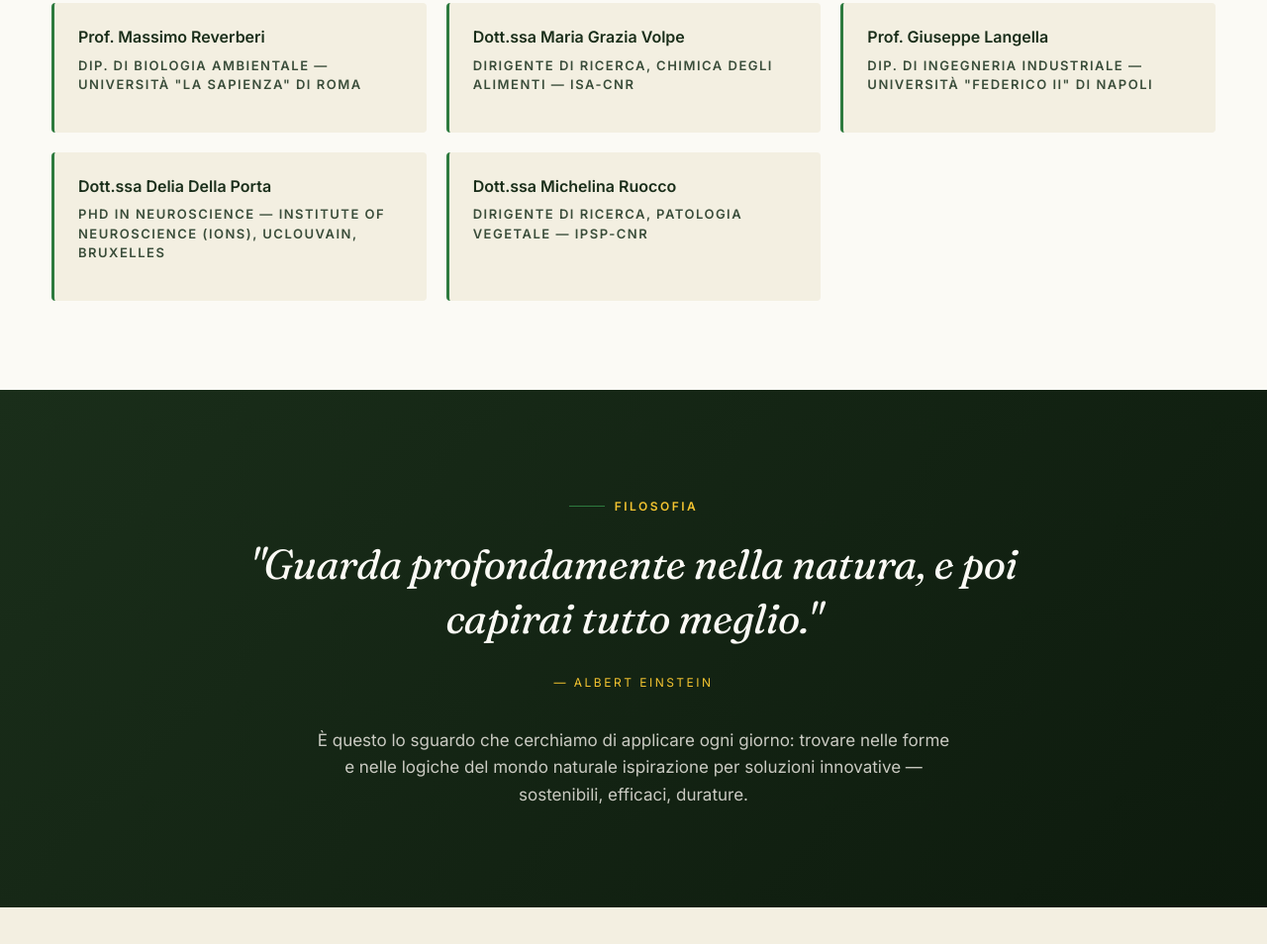
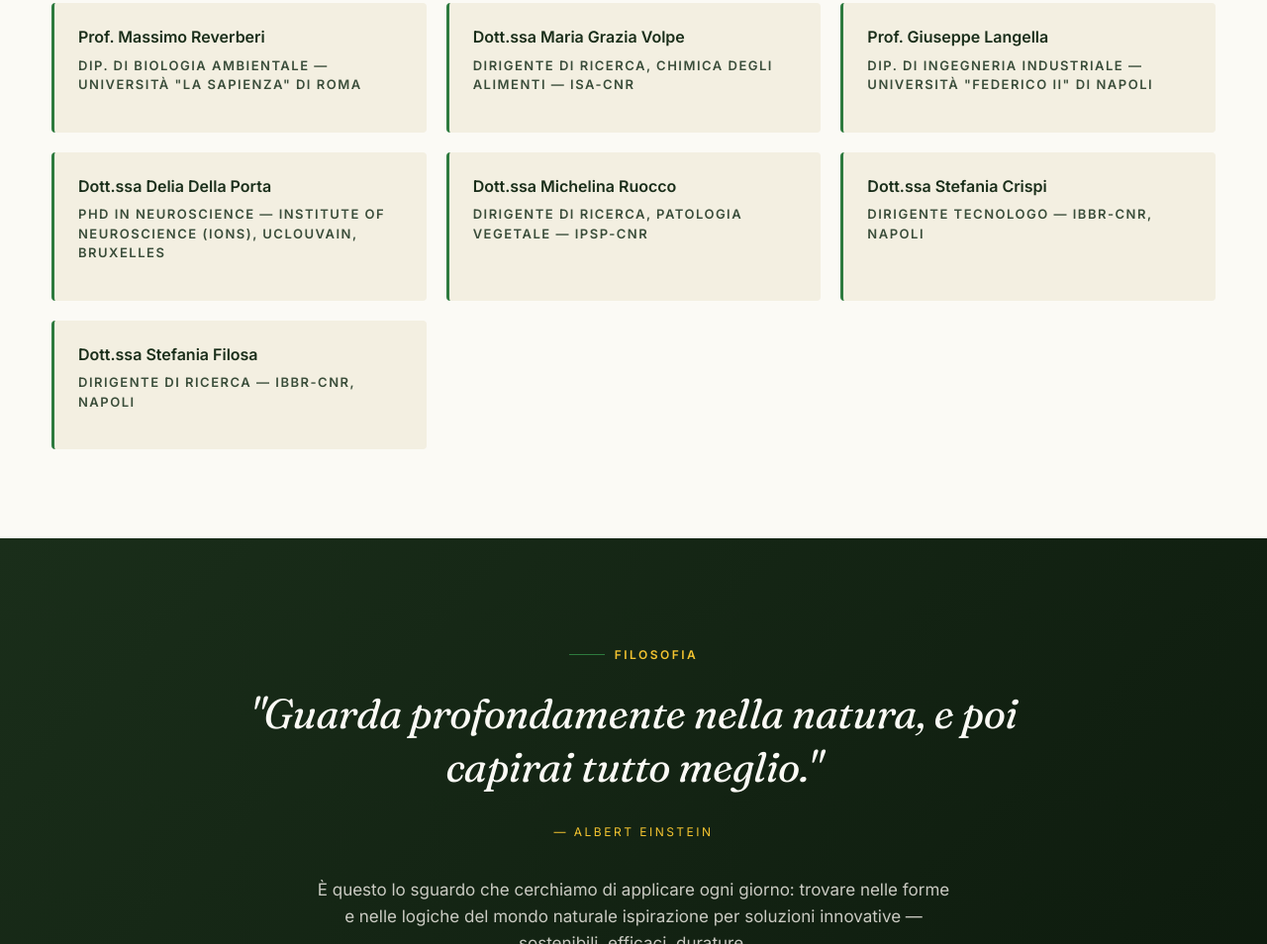
Before and after one commit to oasis-srl/oasis-sito, a plain HTML site: page chi-siamo.html in a window 1280 px wide. Shown: the part 4435-5389 px from the top of the page at 99% size. Drawn offline with Linux system fonts and the light colour scheme.

Commit message:
Chi siamo: aggiunte Stefania Crispi e Stefania Filosa (IBBR-CNR) al Comitato Tecnico Scientifico (IT + EN)
Co-Authored-By: Claude Opus 5.5 <noreply@anthropic.com>
Claude-Session: https://claude.ai/code/session_01Hk8mC9oHsLCPYy6yztvCRP

```diff
--- a/chi-siamo.html
+++ b/chi-siamo.html
@@ -215,6 +215,14 @@
         <h4>Dott.ssa Michelina Ruocco</h4>
         <div class="team-role">Dirigente di ricerca, patologia vegetale — IPSP-CNR</div>
       </div>
+      <div class="committee-card">
+        <h4>Dott.ssa Stefania Crispi</h4>
+        <div class="team-role">Dirigente tecnologo — IBBR-CNR, Napoli</div>
+      </div>
+      <div class="committee-card">
+        <h4>Dott.ssa Stefania Filosa</h4>
+        <div class="team-role">Dirigente di ricerca — IBBR-CNR, Napoli</div>
+      </div>
     </div>
   </div>
 </section>
```
Also changed, not shown: en/chi-siamo.html (+8 -0 lines).
